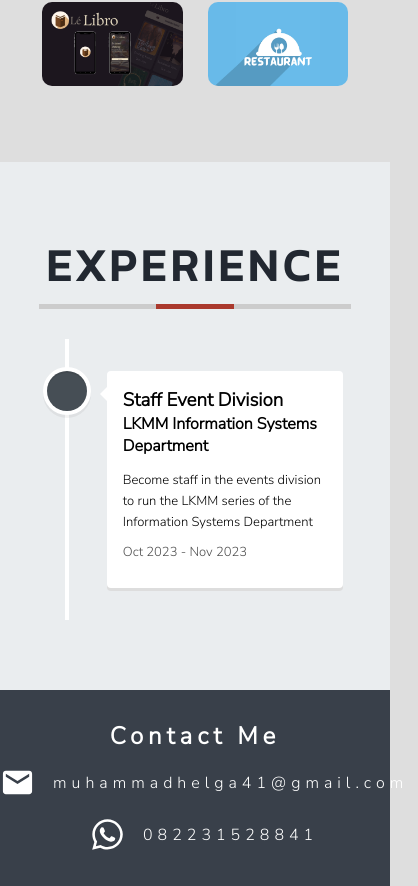
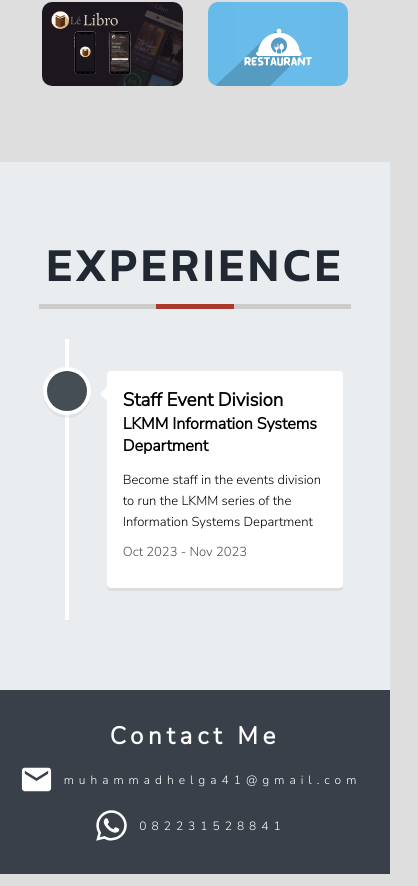
Before and after one commit to MuhammadHelga/muhammadhelga, a React (Vite) app: page / in a window 390 px wide. Shown: the part 1898-2784 px from the top of the page, 418 px wide, since content can reach past the window. Built offline with nearby package versions, Linux system fonts and the light colour scheme.

Commit message:
new update 4.2

```diff
--- a/src/styles/Footer.css
+++ b/src/styles/Footer.css
@@ -15,7 +15,7 @@ footer h3 {
     display: flex;
     justify-content: center;
     align-items: center;
-    gap: 15px;
+    gap: 5px;
     flex-wrap: wrap;
 }
 
@@ -23,7 +23,6 @@ footer h3 {
     display: flex;
     align-items: center;
     justify-content: center;
-    gap: 8px;
 }
 
 .contact-item > svg {
@@ -35,7 +34,7 @@ footer h3 {
 .contact-item p {
     margin: 10px;
     height: auto;
-    font-size: 16px;
+    font-size: 12px;
     color: #fff;
 }
 
@@ -68,7 +67,7 @@ footer h3 {
 
 @media only screen and (max-width: 480px) {
     .contact-item h5 {
-        font-size: 14px;
+        font-size: 12px;
     }
 
     .contact {
```
